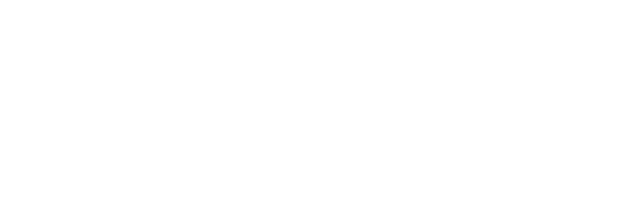
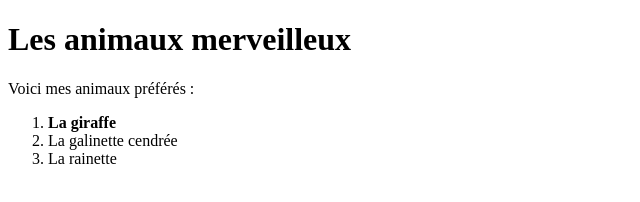
Before and after one commit to mentor-OC-archist/OC__frontend__P2, a plain HTML site: page codepen/index.html in a window 1280 px wide. Shown: the whole page, without its empty margins (0-640 px from the left). Drawn offline with Linux system fonts and the light colour scheme.

Commit message:
WIP SOLUTION EXO 1: phase 1, manque du travail

```diff
--- a/codepen/index.html
+++ b/codepen/index.html
@@ -6,5 +6,13 @@
   </head>
 
   <body>
+    <h1>Les animaux merveilleux</h1>
+    <p>Voici mes animaux préférés :
+    <ol>
+      <li><strong>La giraffe</strong></li>
+      <li>La galinette cendrée</li>
+      <li>La rainette</li>
+    </ol>
+    </p>
   </body>
 </html>
```
Also changed, not shown: 1 other file.
